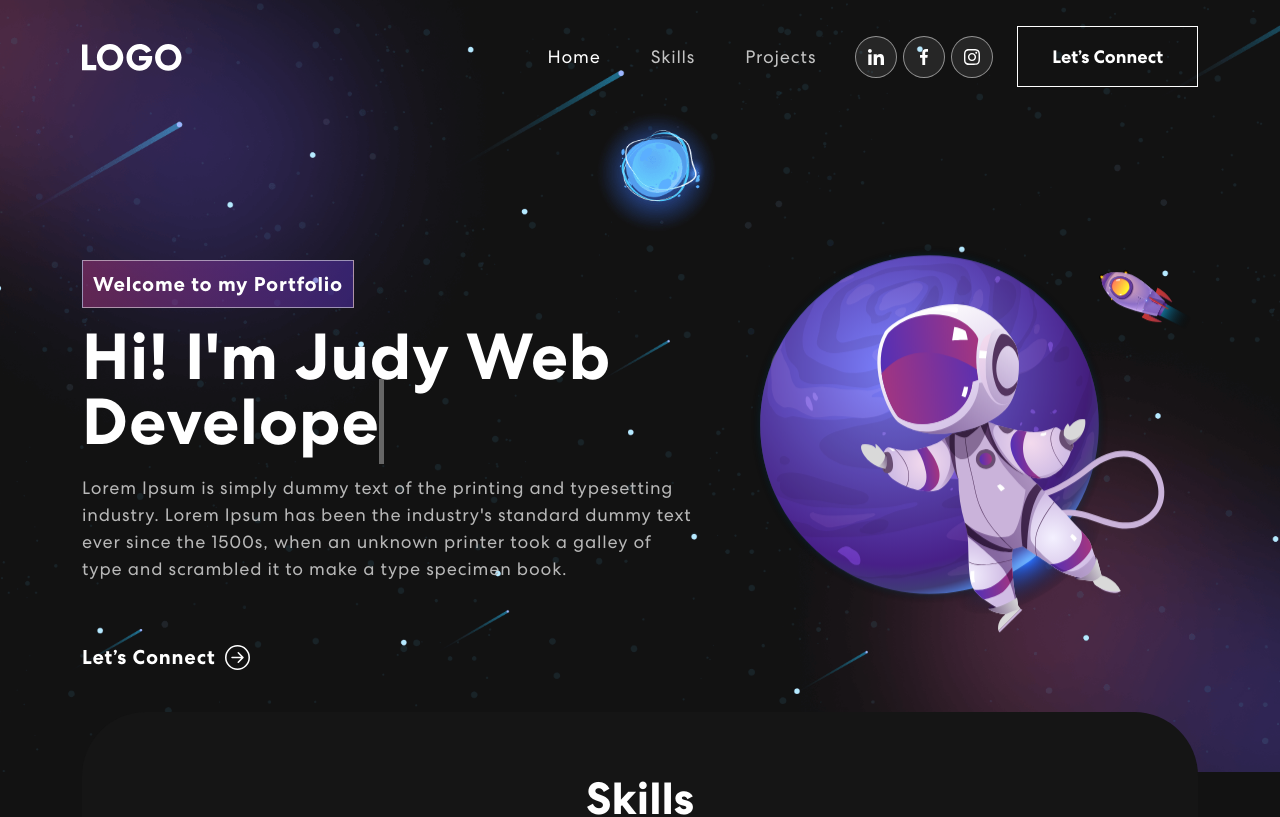
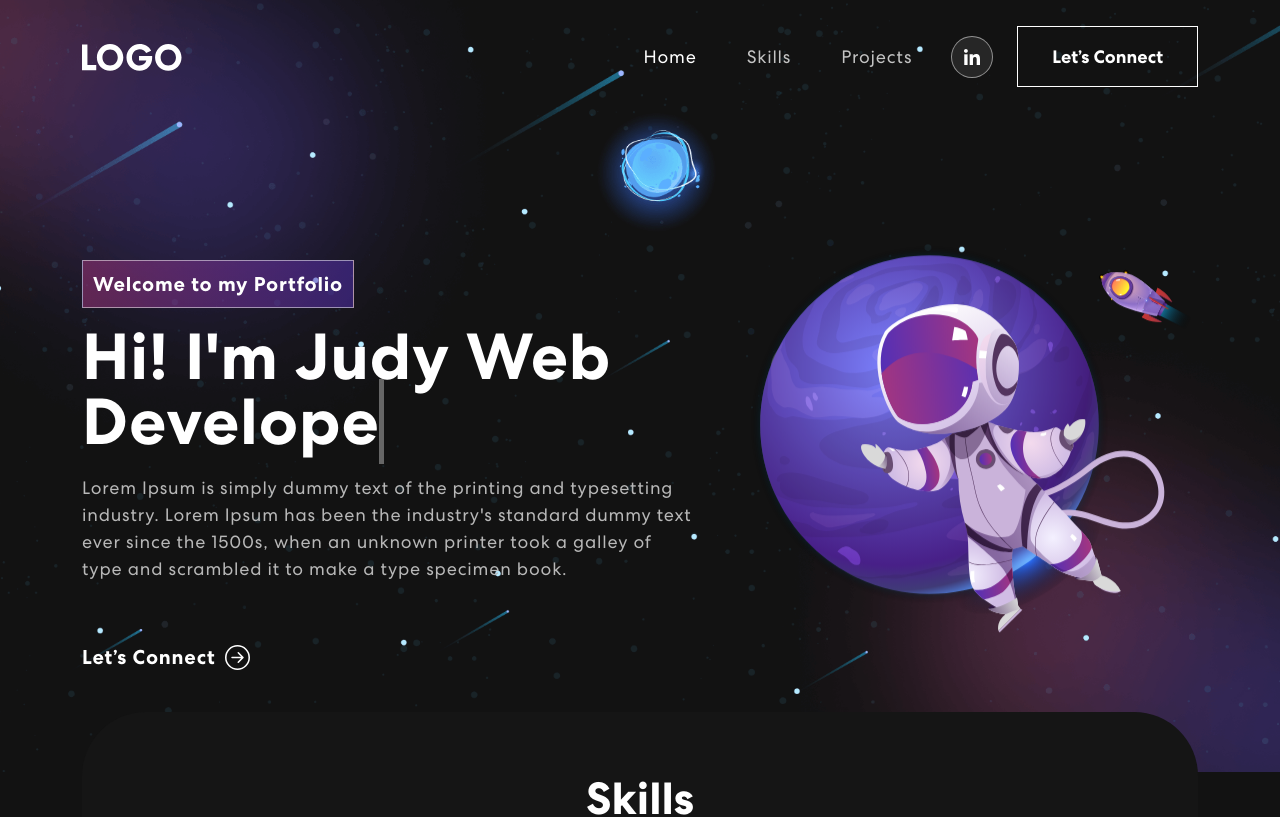
Before and after one commit to bence309/portfolio-site, a React (Create React App) app: page / in a window 1280 px wide. Shown: the top 817 px of the page. Built offline with nearby package versions, Linux system fonts and the light colour scheme; no server answers.

Commit message:
Deleted unnecessary buttons/links

```diff
--- a/src/components/NavBar.js
+++ b/src/components/NavBar.js
@@ -51,8 +51,8 @@ export const NavBar = () => {
             <span className="navbar-text">
               <div className="social-icon">
                 <a href="#"><img src={navIcon1} alt="" /></a>
-                <a href="#"><img src={navIcon2} alt="" /></a>
-                <a href="#"><img src={navIcon3} alt="" /></a>
+                {/* <a href="#"><img src={navIcon2} alt="" /></a>
+                <a href="#"><img src={navIcon3} alt="" /></a> */}
               </div>
               <HashLink to='#connect'>
                 <button className="vvd"><span>Let’s Connect</span></button>
```
